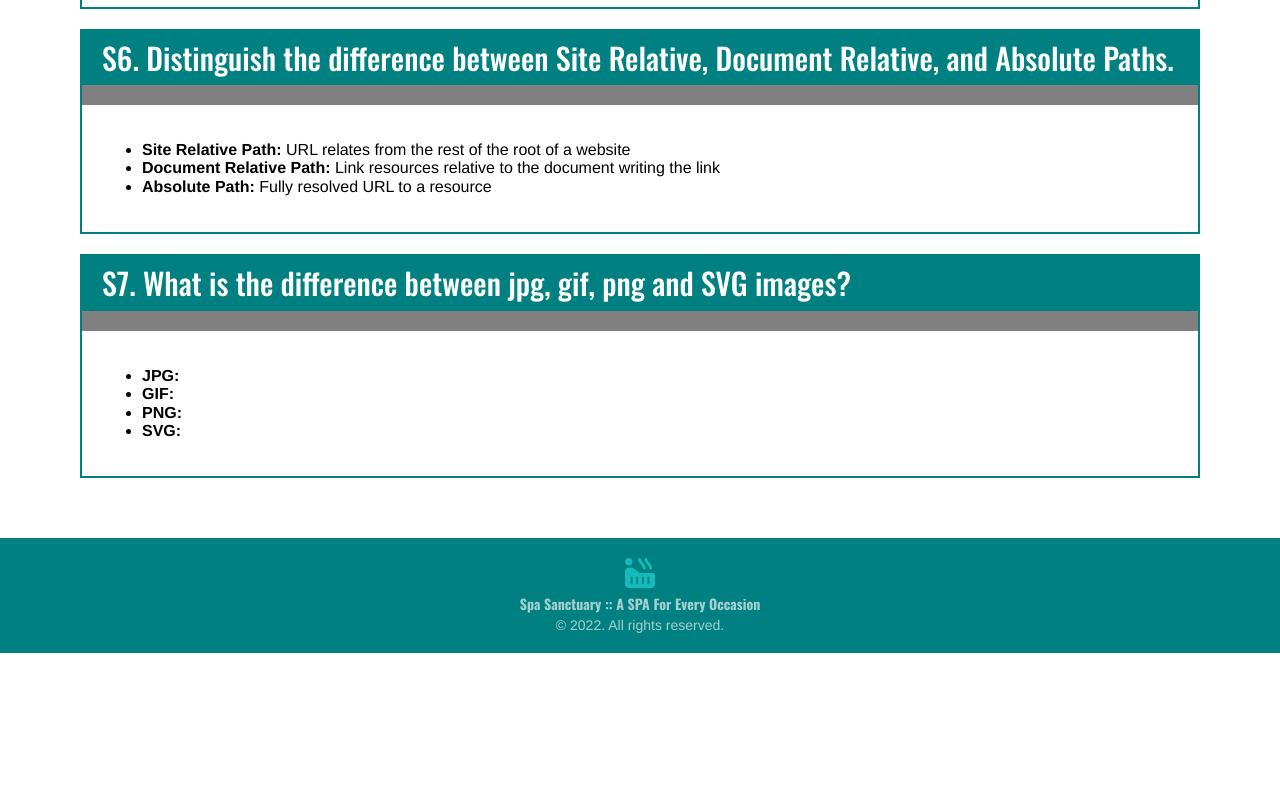
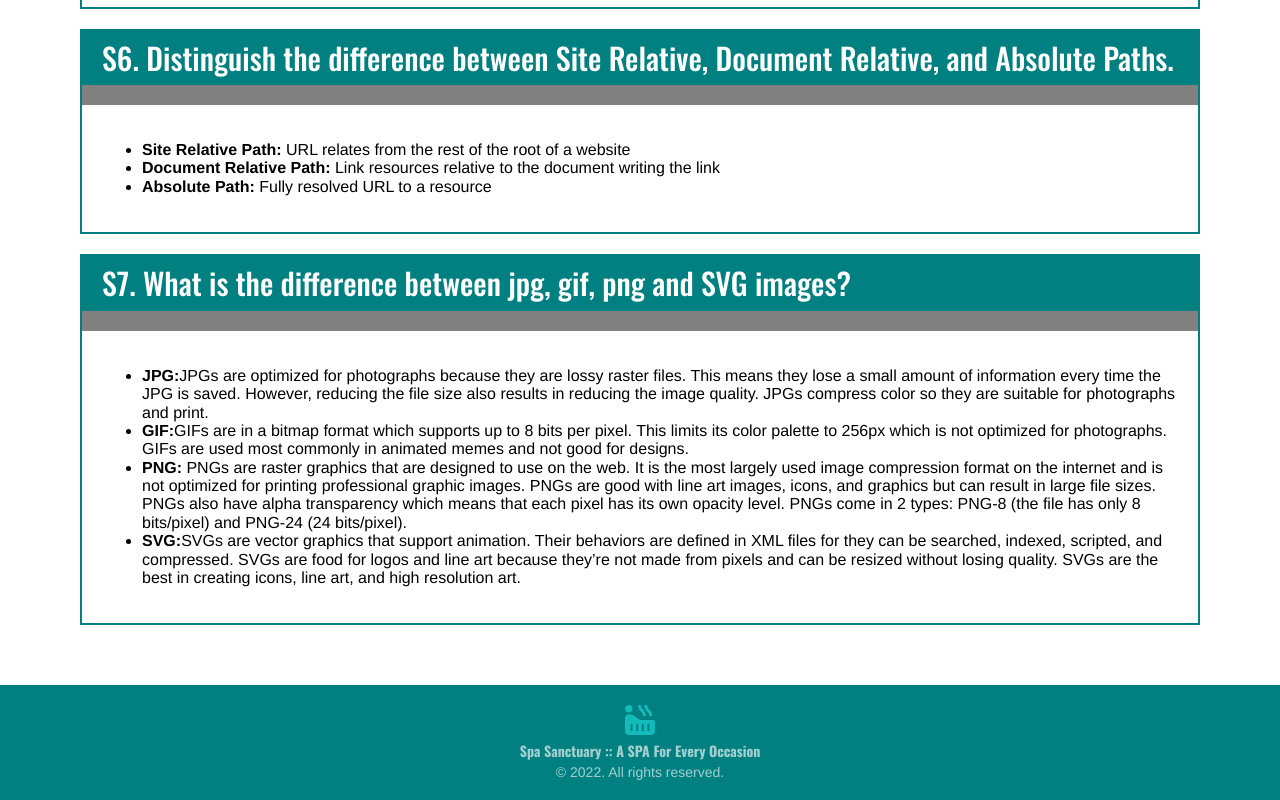
Before and after one commit to claireyz/Web-1-Zhao-Claire-Final, a React (Create React App) app: page /homework in a window 1280 px wide. Shown: the part 1707-2507 px from the top of the page. Before the commit the page ends 2360 px from the top, so only its background shows below. Built offline with nearby package versions, Linux system fonts and the light colour scheme.

Commit message:
Added Essay 7 Answer

```diff
--- a/src/React/Homework/Essays/Essays.jsx
+++ b/src/React/Homework/Essays/Essays.jsx
@@ -48,10 +48,10 @@ const Essays = () => {
 
             <Essay q='S7.  What is the difference between jpg, gif, png and SVG images?' >
                 <ul>
-                    <li><b>JPG:</b> </li>
-                    <li><b>GIF:</b> </li>
-                    <li><b>PNG:</b> </li>
-                    <li><b>SVG:</b> </li>
+                    <li><b>JPG:</b>JPGs are optimized for photographs because they are lossy raster files. This means they lose a small amount of information every time the JPG is saved. However, reducing the file size also results in reducing the image quality.  JPGs compress color so they are suitable for photographs and print.  </li>
+                    <li><b>GIF:</b>GIFs are in a bitmap format which supports up to 8 bits per pixel. This limits its color palette to 256px which is not optimized for photographs. GIFs are used most commonly in animated memes and not good for designs.  </li>
+                    <li><b>PNG:</b> PNGs are raster graphics that are designed to use on the web. It is the most largely used image compression format on the internet and is not optimized for printing professional graphic images. PNGs are good with line art images, icons, and graphics but can result in large file sizes. PNGs also have alpha transparency which means that each pixel has its own opacity level. PNGs come in 2 types: PNG-8 (the file has only 8 bits/pixel) and PNG-24 (24 bits/pixel). </li>
+                    <li><b>SVG:</b>SVGs are vector graphics that support animation. Their behaviors are defined in XML files for they can be searched, indexed, scripted, and compressed. SVGs are food for logos and line art because they’re not made from pixels and can be resized without losing quality. SVGs are the best in creating icons, line art, and high resolution art. </li>
                 </ul>
             </Essay>
 
```
